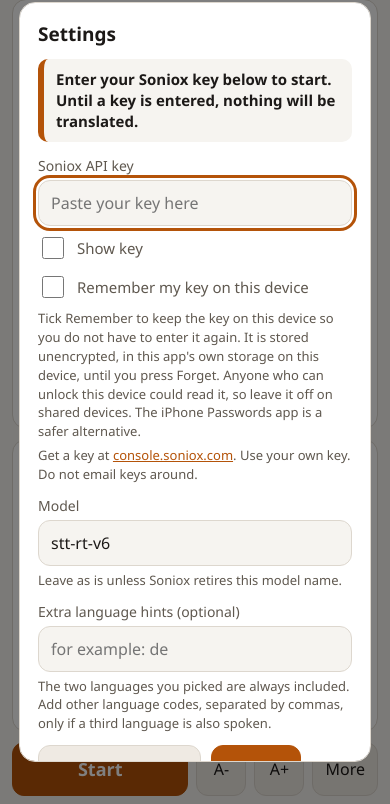
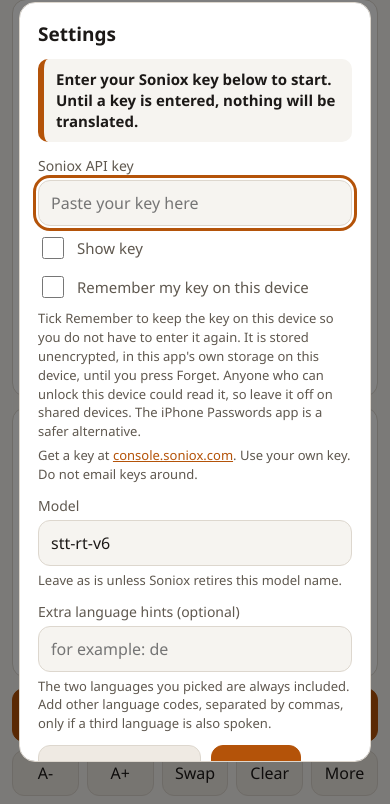
Before and after one commit to Speech-projects/live-translator, a plain HTML site: page index.html in a window 390 px wide. Shown: the part 40-844 px from the top of the page. Drawn offline with Linux system fonts and the light colour scheme.

Commit message:
Put Swap and Clear on the main screen
Co-Authored-By: Claude Sonnet 5.5 <noreply@anthropic.com>

```diff
--- a/index.html
+++ b/index.html
@@ -149,7 +149,13 @@ body.standalone{padding-top:calc(30px + env(safe-area-inset-top))}
 #checkDetails[hidden]{display:none}
 a{color:var(--accent)}
 @media (max-width:760px){ #panes.side{flex-direction:column} }
-@media (max-width:480px){ .brand span, #cost{display:none} #dock .optional{display:none} }
+@media (max-width:480px){
+  .brand span, #cost{display:none} #dock .optional{display:none}
+  /* phone: a full-width Start button on its own row, with the smaller controls evenly spread beneath it */
+  #dock{flex-wrap:wrap}
+  #dock .primary{flex:1 1 100%; min-height:54px}
+  #dock button:not(.primary){flex:1 1 0; min-width:0; padding:10px 4px}
+}
 </style>
 </head>
 <body>
@@ -184,6 +190,8 @@ a{color:var(--accent)}
   <button id="startBtn" class="primary">Start</button>
   <button id="fsDown" aria-label="Smaller text">A-</button>
   <button id="fsUp" aria-label="Larger text">A+</button>
+  <button id="swapBtn" aria-label="Swap which language is large and on top" title="Swap which language is large and on top">Swap</button>
+  <button id="clearBtn" aria-label="Clear the screen" title="Clear the screen">Clear</button>
   <button id="cleanBtn" class="optional" title="Hide the controls for projecting">Clean</button>
   <button id="moreBtn" aria-haspopup="dialog">More</button>
 </nav>
@@ -213,13 +221,11 @@ a{color:var(--accent)}
     <label class="chk"><input type="checkbox" id="showUk" checked> <span id="showUkText">Show Ukrainian</span></label>
   </div>
   <div class="grid">
-    <button id="swapBtn">Swap panes</button>
     <button id="layoutBtn">Side by side</button>
     <button id="themeBtn">Light / Dark</button>
     <button id="cleanBtn2">Clean view</button>
     <button id="fullBtn">Full screen</button>
     <button id="demoBtn" title="Shows sample text so you can see the layout. No microphone or internet needed.">Demo</button>
-    <button id="clearBtn">Clear</button>
     <button id="saveBtn">Save transcript</button>
     <button id="settingsBtn">Settings</button>
   </div>
```
